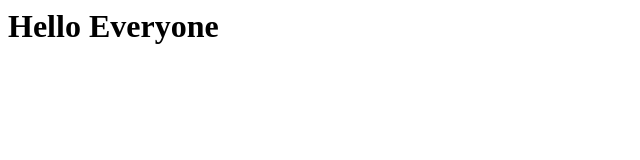
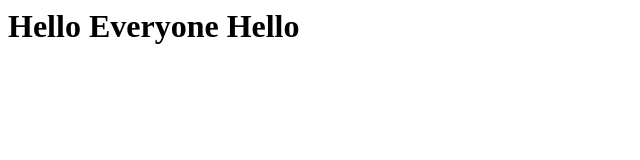
Before and after one commit to deepakdeedar/deepak, a plain HTML site: page index.html in a window 1280 px wide. Shown: the whole page, without its empty margins (0-640 px from the left). Drawn offline with Linux system fonts and the light colour scheme.

Commit message:
add txt to body

```diff
--- a/index.html
+++ b/index.html
@@ -3,6 +3,6 @@
         <title>My Work</title>
     </head>
     <body>
-    <h1>Hello Everyone</h1>
+    <h1>Hello Everyone Hello</h1>
     </body>
 </html>
```
